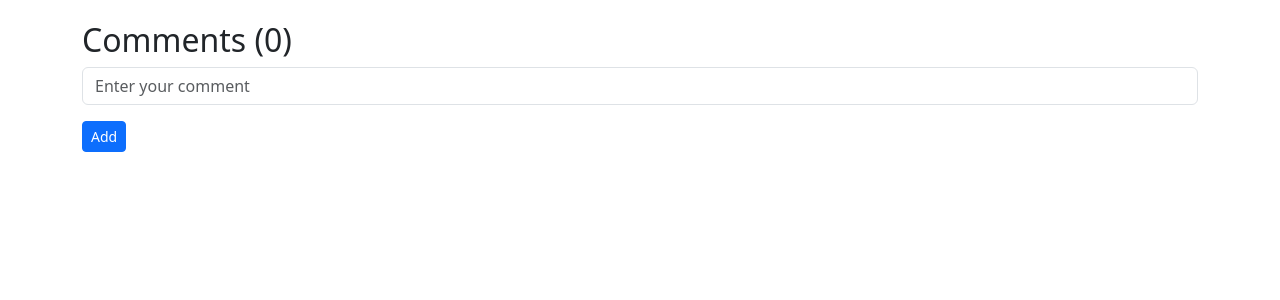
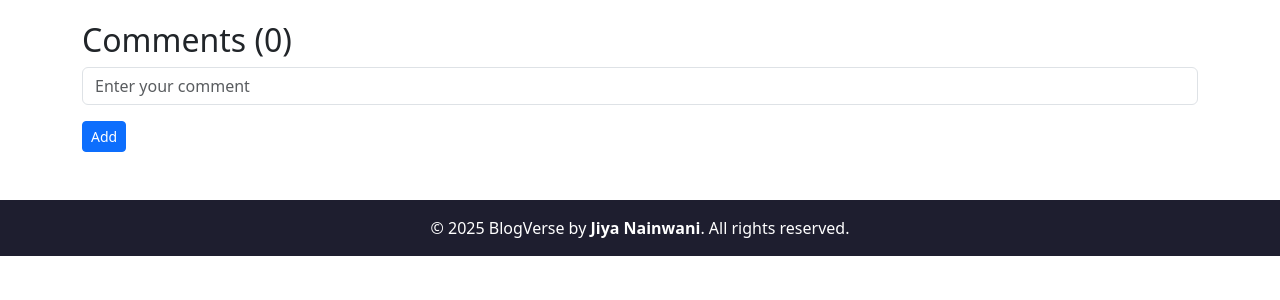
Before and after one commit to Jiyanainwani/BlogVerse, a Node server app: template views/blog.ejs in a window 1280 px wide. Shown: the part 156-456 px from the top of the page. Run offline with Node 20, Linux system fonts and the light colour scheme; the template is opened without the code that fills it, so the values that code supplies are empty; the visitor is signed in with stand-in values (Sample User, id 1); some libraries are stand-ins or nearby versions.

Commit message:
Update blog.ejs

```diff
--- a/views/blog.ejs
+++ b/views/blog.ejs
@@ -19,7 +19,7 @@
     <div class="container mt-2">
       <h2>Comments (<%= comments.length %>)</h2>
       <%if(locals.user){ %>
-        <form action="/blog/comment/<%= blog._id %>" method="post">
+      <form action="/blog/comment/<%= blog._id %>" method="post">
         <div class="mb-3">
           <input
             type="text"
@@ -34,13 +34,24 @@
       <% } %>
       <div class="mt-3">
         <% comments.forEach(comment => { %>
-         <div>
-            <img src="<%= comment.createdBy.profileImageUrl %>" width="50px" /> <%=
-      comment.createdBy.fullName %>: <pre><%= comment.content %></pre>
-         </div>
+        <div>
+          <img src="<%= comment.createdBy.profileImageUrl %>" width="50px" />
+          <%= comment.createdBy.fullName %>:
+          <pre><%= comment.content %></pre>
+        </div>
         <% }) %>
       </div>
     </div>
+    <footer
+      class="mt-5 py-3 text-center text-white"
+      style="background-color: #1e1e2f"
+    >
+      <div class="container">
+        &copy; <%= new Date().getFullYear() %> BlogVerse by
+        <strong>Jiya Nainwani</strong>. All rights reserved.
+      </div>
+    </footer>
+
     <%- include('./partials/scripts') %>
   </body>
 </html>
```
